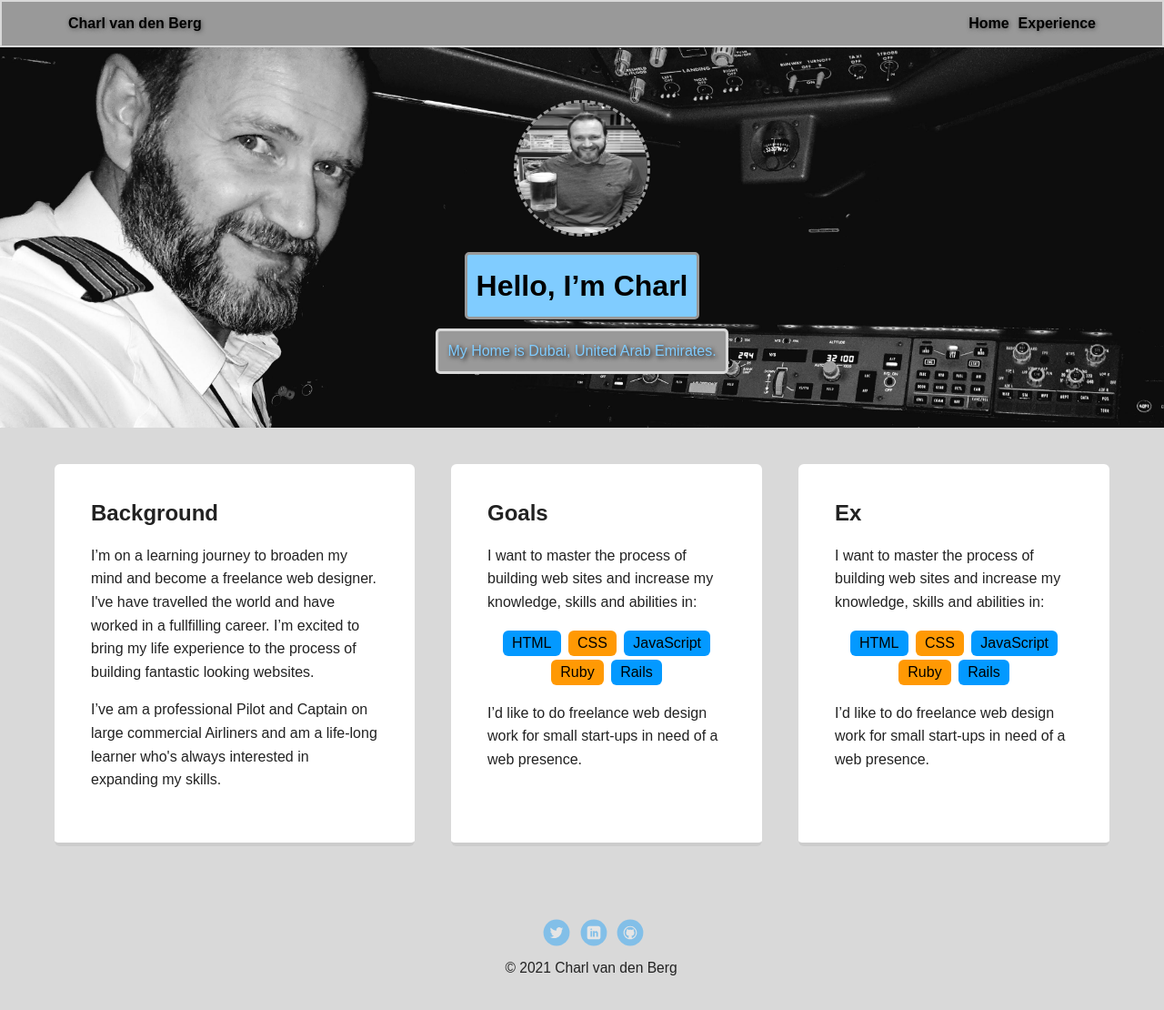
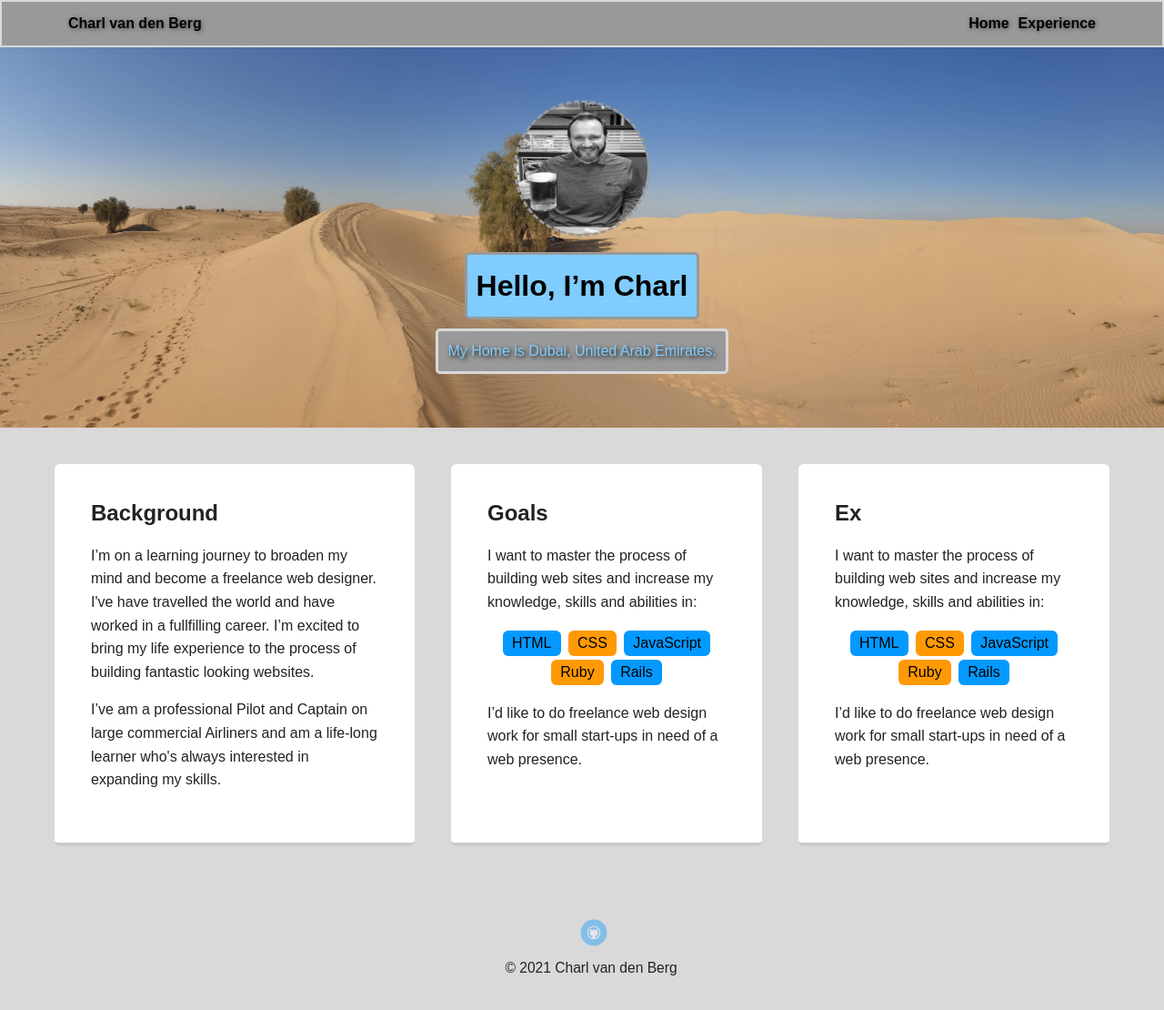
Before and after one commit to Just-Iceberg/Techdegree-Project-1, a plain HTML site: page index.html in a window 1280 px wide. Shown: the whole page at 91% size. Drawn offline with Linux system fonts and the light colour scheme; a web font is replaced by a local one.

Commit message:
New addition

```diff
--- a/index.html
+++ b/index.html
@@ -57,8 +57,6 @@
     </main>
     <footer>
       <ul>
-        <li><a href="#" class="social twitter">Twitter</a></li>
-        <li><a href="#" class="social linkedin">LinkedIn</a></li>
         <li><a href="#" class="social github">Github</a></li>
       </ul>
       <p class="copyright">&copy; 2021 Charl van den Berg</p>
--- a/styles.css
+++ b/styles.css
@@ -60,7 +60,7 @@ a:hover {
 
 header {
   text-align: center;
-  background: url('images/20200805_194211_resized(1).jpg') no-repeat top center ;
+  background: url('images/20191122_094928.jpg') no-repeat top center ;
   background-size: cover;
   overflow: hidden;
   padding-top: 60px;
```
